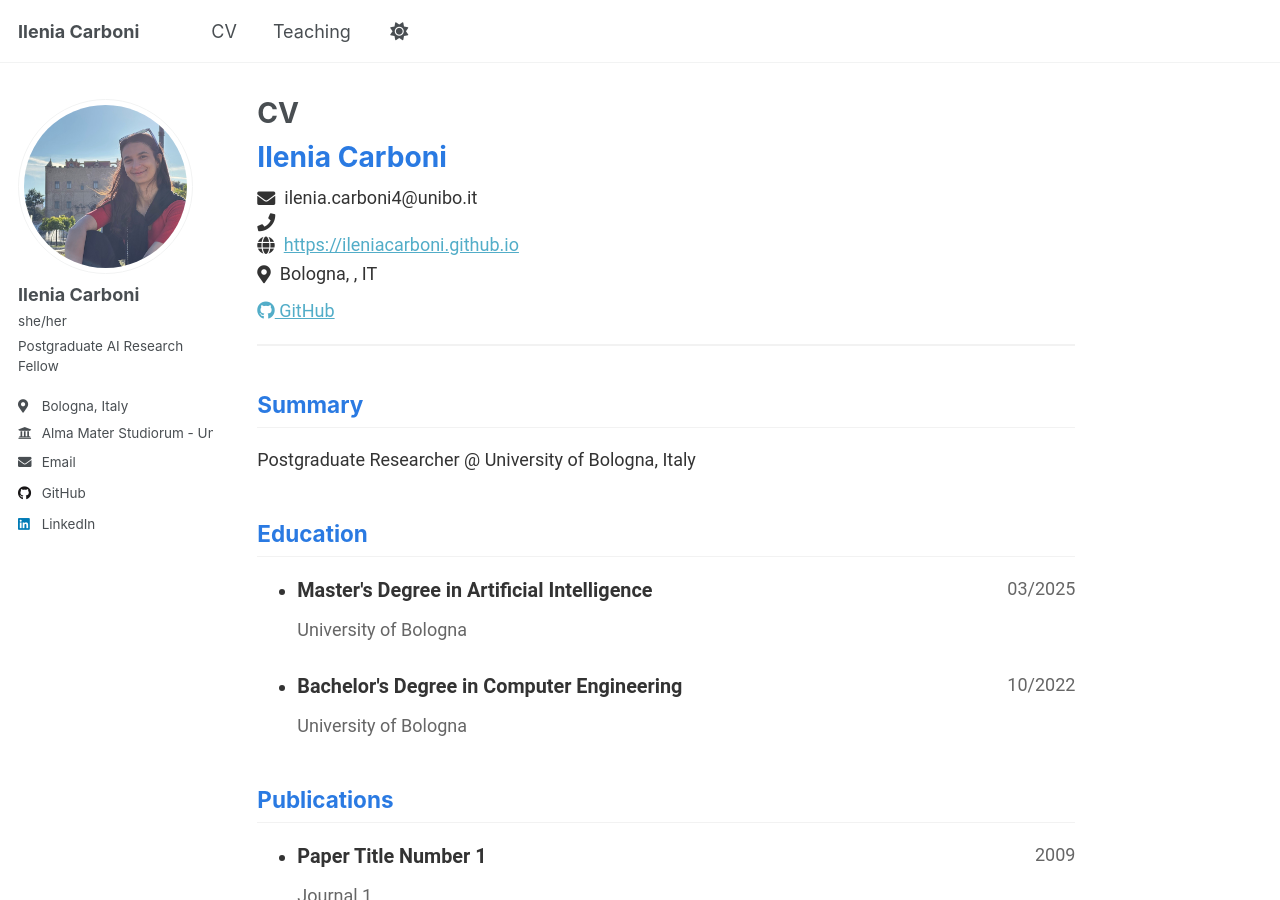
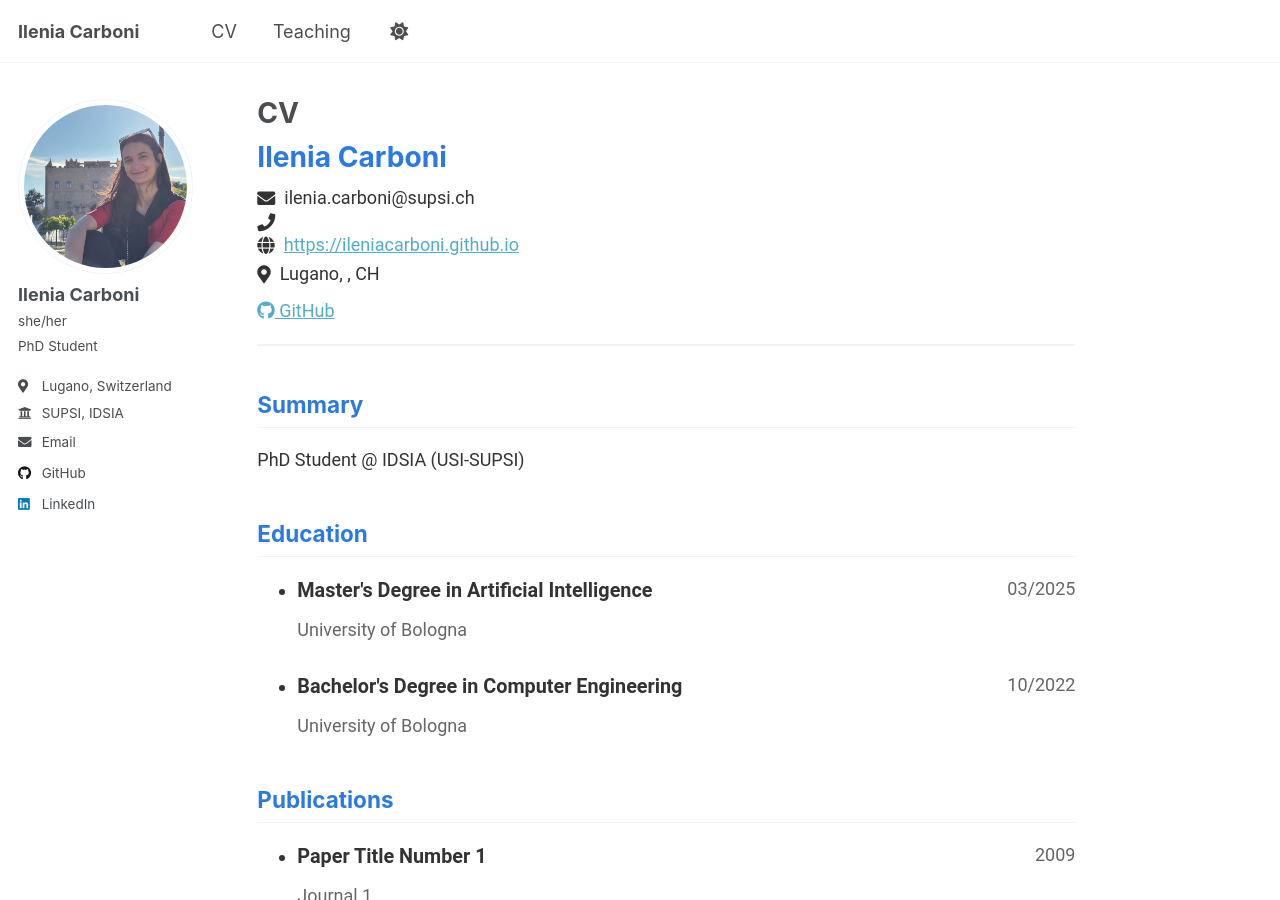
Before and after one commit to ileniacarboni/ileniacarboni.github.io, a Jekyll site: the page built from _pages/cv-json.md, in a window 1280 px wide and 900 px high. Built offline with Jekyll 4.4.1, drawn with Linux system fonts in a browser that asks for light colours.

Commit message:
changed job description :)

```diff
--- a/_config.yml
+++ b/_config.yml
@@ -12,7 +12,7 @@ site_theme               : "default"
 title                    : "Ilenia Carboni"
 title_separator          : "-"
 name                     : &name "Ilenia Carboni"
-description              : &description "Postgraduate AI Research Fellow"
+description              : &description "PhD Student"
 url                      : https://ileniacarboni.github.io # the base hostname & protocol for your site e.g. "https://[your GitHub username].github.io" or if you already have some other page hosted on Github then use "https://[your GitHub username].github.io/[Your Repo Name]"
 baseurl                  : "" # the subpath of your site, e.g. "/blog"
 repository               : "ileniacarboni/ileniacarboni.github.io"
@@ -25,9 +25,9 @@ author:
   avatar           : "IMG_3743_cropped.jpeg"
   name             : "Ilenia Carboni"
   pronouns         : "she/her"
-  bio              : "Postgraduate AI Research Fellow"
-  location         : "Bologna, Italy"
-  employer         : "Alma Mater Studiorum - UniBo"
+  bio              : "PhD Student"
+  location         : "Lugano, Switzerland"
+  employer         : "SUPSI, IDSIA"
   uri              : # URL
   email            : "ileniacarboni2000@gmail.com"
 
--- a/_data/authors.yml
+++ b/_data/authors.yml
@@ -2,5 +2,5 @@
 
 Ilenia Carboni:
   name        : "Ilenia Carboni"
-  email       : "ilenia.carboni4@unibo.it"
+  email       : "ilenia.carboni@supsi.ch"
   bio         : "-"
--- a/_data/cv.json
+++ b/_data/cv.json
@@ -1,15 +1,15 @@
 {
   "basics": {
     "name": "Ilenia Carboni",
-    "email": "ilenia.carboni4@unibo.it",
+    "email": "ilenia.carboni@supsi.ch",
     "phone": "",
     "website": "https://ileniacarboni.github.io",
-    "summary": "Postgraduate Researcher @ University of Bologna, Italy",
+    "summary": "PhD Student @ IDSIA (USI-SUPSI)",
     "location": {
       "address": "",
       "postalCode": "",
-      "city": "Bologna",
-      "countryCode": "IT",
+      "city": "Lugano",
+      "countryCode": "CH",
       "region": ""
     },
     "profiles": [
```
Also changed, not shown: _pages/about.md (+6 -5 lines), _pages/cv.md (+7 -3 lines).
